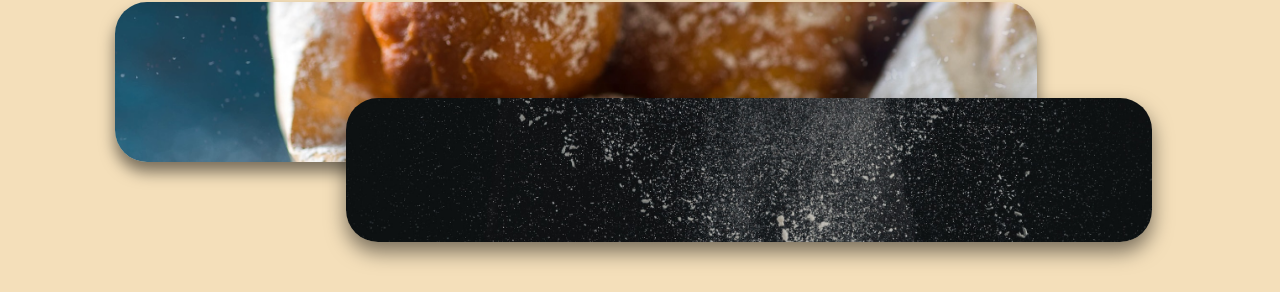
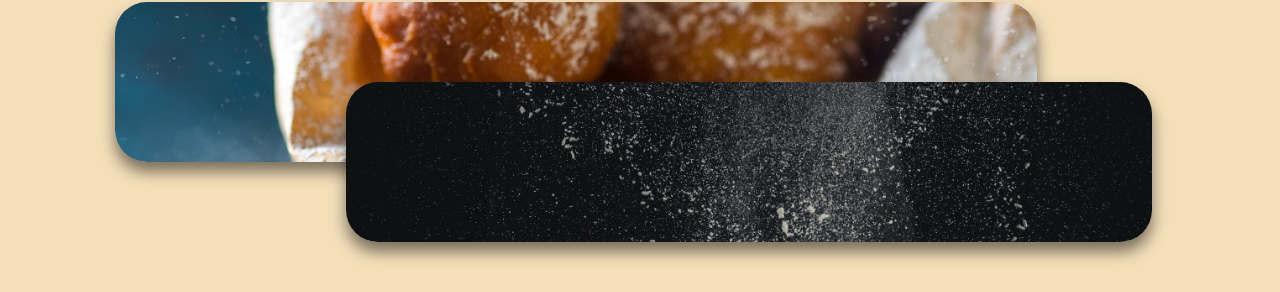
Before and after one commit to JhonattanSSG01/Pandebonos_Express, a React (Create React App) app: page / in a window 1280 px wide. Shown: the part 1252-1544 px from the top of the page. Built offline with nearby package versions, Linux system fonts and the light colour scheme; the HTML template or start-up script is replaced by a standard one; a web font is replaced by a local one.

Commit message:
Modificando un estilo basico del componente home

```diff
--- a/src/components/Home/Home.jsx
+++ b/src/components/Home/Home.jsx
@@ -23,8 +23,8 @@ const HOME = _ => {
         </p>
         <h1 className="title">Nuestros Productos</h1>
         <div className="products">
-          <img className='products1' src={Products1} alt="Imagen alusiva a los productos elaborados" />
-          <img className='products2' src={Products2} alt="Imagen alusiva a los productos elaborados" />
+          <img className='products1 productsImg' src={Products1} alt="Imagen alusiva a los productos elaborados" />
+          <img className='products2 productsImg' src={Products2} alt="Imagen alusiva a los productos elaborados" />
         </div>
         <a className='buttonProducts'>Productos</a>
       </main>
--- a/src/components/Home/home.css
+++ b/src/components/Home/home.css
@@ -1,25 +1,25 @@
-.legendWelcome img{
+.legendWelcome img {
   width: 90%;
   margin: 2rem 0 1rem 0;
-  box-shadow: 0 0 30px rgba(0, 0, 0, .5) ;
+  box-shadow: 0 0 30px rgba(0, 0, 0, 0.5);
 }
 
-.title{
+.title {
   margin: 0;
   font-size: 22px;
   text-align: center;
   color: var(--colorText);
 }
 
-.legendWelcome > .subtitle{
-  margin: .5rem;
+.legendWelcome > .subtitle {
+  margin: 0.5rem;
   font-size: 18px;
   font-weight: 100;
   text-align: center;
   color: var(--colorNav);
 }
 
-main > .text{
+main > .text {
   margin: 0;
   padding: 1rem;
   font-size: 18px;
@@ -35,21 +35,20 @@ main > .text{
   position: relative;
 }
 
-.products1 {
-  width: 80%;
+.productsImg {
   height: 10rem;
   border-radius: 2rem;
   object-fit: cover;
-  box-shadow: 0 10px 15px rgba(0, 0, 0, .5);
+  box-shadow: 0 10px 15px rgba(0, 0, 0, 0.5);
+}
+
+.products1 {
+  width: 80%;
 }
 
 .products2 {
   width: 70%;
   margin: auto;
-  height: 9rem;
-  border-radius: 2rem;
-  object-fit: cover;
-  box-shadow: 0 10px 20px rgba(0, 0, 0, .5);
   position: absolute;
   bottom: 0;
   right: 0;
@@ -57,11 +56,11 @@ main > .text{
 
 .buttonProducts {
   width: 100%;
-  padding: .5rem 1.5rem;
+  padding: 0.5rem 1.5rem;
   font-size: 20px;
   font-weight: 600;
   text-decoration: none;
-  border-radius: .5rem;
+  border-radius: 0.5rem;
   color: var(--colorGlobal);
   background-color: var(--colorText);
   box-shadow: inset 0 -5px 8px var(--colorNav);
```
